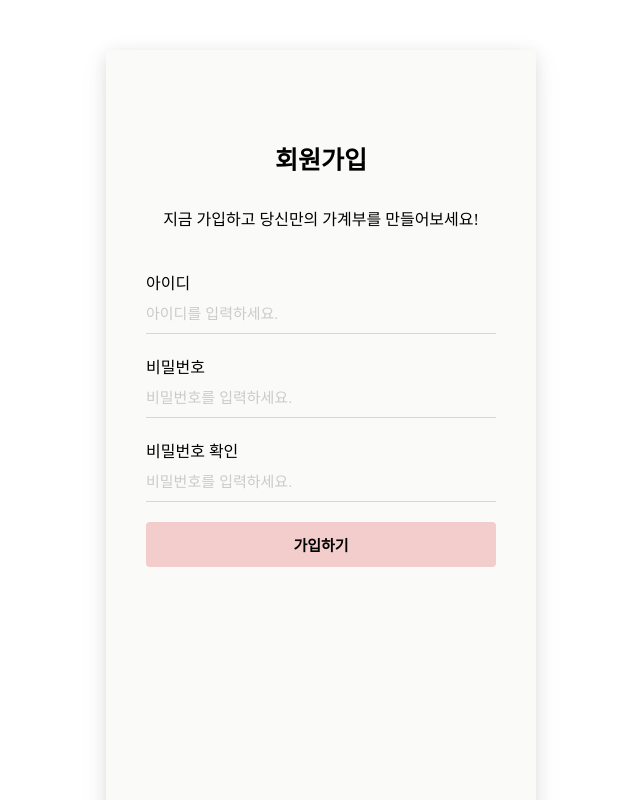
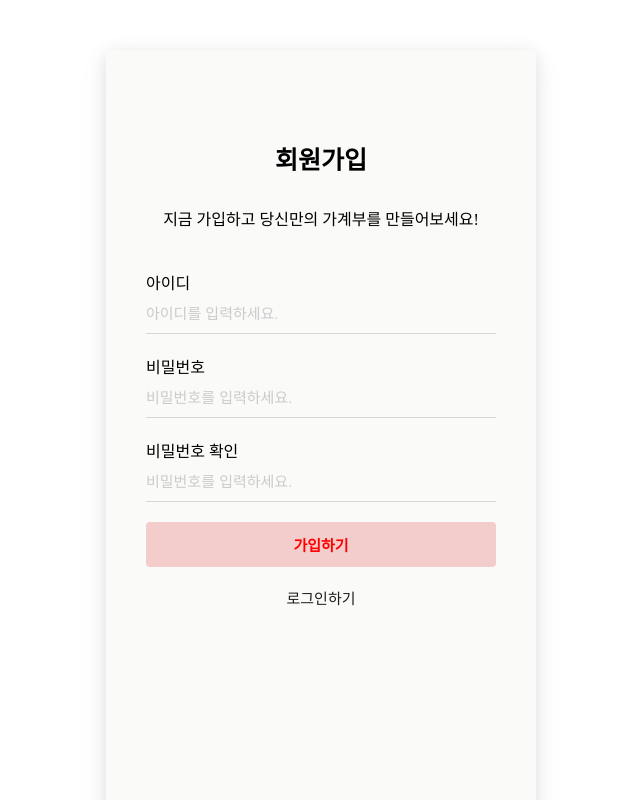
Before and after one commit to sooojinn/ShowMeTheMoney2.0, a React app in the folder showmethemoney2/src/webapp/: page /join in a window 1280 px wide. Shown: the top 800 px of the page, without its empty margins (319-959 px from the left). Built offline with nearby package versions, Linux system fonts and the light colour scheme; a web font is replaced by a local one.

Commit message:
[FE] ✨ 회원가입 시 중복 요청 막는 기능 구현

```diff
--- a/showmethemoney2/src/webapp/src/components/Join.css
+++ b/showmethemoney2/src/webapp/src/components/Join.css
@@ -93,10 +93,14 @@ input:focus {
   cursor: pointer;
 }
 
-.login-page_btn {
+.submit-btn:disabled {
+  color: red;
+}
+
+.login-link {
   display: block;
   width: 100px;
-  margin: 0 auto;
+  margin: 20px auto;
   text-align: center;
   color: #1e1e1e;
   font-size: 15px;
--- a/showmethemoney2/src/webapp/src/components/Join.js
+++ b/showmethemoney2/src/webapp/src/components/Join.js
@@ -1,19 +1,17 @@
 import "./Join.css";
-import { useEffect } from "react";
-import { useNavigate } from "react-router-dom";
+import { useState } from "react";
+import { Link, useNavigate } from "react-router-dom";
 import { useForm } from "react-hook-form";
 
 function JoinForm() {
-  const navigate = useNavigate();
   const {
     register,
     handleSubmit,
-    watch,
-    setError,
-    clearErrors,
     getValues,
-    formState: { errors },
+    formState: { errors, isValid, isSubmitting, isSubmitted },
   } = useForm({ mode: "onChange" });
+
+  const navigate = useNavigate();
 
   const usernameArr = ["aaa", "123", "soojin00"];
 
@@ -33,33 +31,33 @@ function JoinForm() {
 
   //   return result === 'true' ? false : true
 
-  useEffect(() => {
-    if (
-      watch("password") !== watch("passwordCheck") &&
-      watch("passwordCheck")
-    ) {
-      setError("passwordCheck", {
-        type: "password-mismatch",
-        message: "비밀번호가 일치하지 않습니다",
-      });
-    } else {
-      clearErrors("passwordCheck");
-    }
-  }, [watch("password"), watch("passwordCheck")]);
+  console.log("render");
+  console.log(isSubmitting);
+
+  // useEffect(() => {
+  //   if (
+  //     watch("password") !== watch("passwordCheck") &&
+  //     watch("passwordCheck")
+  //   ) {
+  //     setError("passwordCheck", {
+  //       type: "password-mismatch",
+  //       message: "비밀번호가 일치하지 않습니다",
+  //     });
+  //   } else {
+  //     clearErrors("passwordCheck");
+  //   }
+  // }, [watch("password"), watch("passwordCheck")]);
 
   const onSubmit = (data) => {
     const postData = async (data) => {
       try {
-        const res = await fetch(
-          "https://2a6fece9-32ad-4426-a0fb-d9ddbd129199.mock.pstmn.io/joinProc",
-          {
-            method: "POST",
-            headers: {
-              "Content-Type": "application/json",
-            },
-            body: JSON.stringify(data),
-          }
-        );
+        const res = await fetch("/joinProc", {
+          method: "POST",
+          headers: {
+            "Content-Type": "application/json",
+          },
+          body: JSON.stringify(data),
+        });
         const status = await res.status;
         if (status === 200) {
           navigate("/login");
@@ -74,12 +72,7 @@ function JoinForm() {
 
   return (
     <>
-      <form
-        onSubmit={handleSubmit(onSubmit)}
-        action="/joinProc"
-        method="post"
-        name="joinForm"
-      >
+      <form onSubmit={handleSubmit(onSubmit)} name="joinForm">
         <div className="title-div">
           <p className="title">회원가입</p>
           <p className="title-info">
@@ -150,7 +143,7 @@ function JoinForm() {
               validate: {
                 matchPassword: (value) => {
                   const { password } = getValues();
-                  return password === value || "비밀번호가 일치하지 않습니다";
+                  return password === value || "비밀번호가 일치하지 않습니다.";
                 },
               },
             })}
@@ -159,9 +152,16 @@ function JoinForm() {
             <div className="err message">{errors.passwordCheck.message}</div>
           )}
         </div>
-        <button className="submit-btn" value="join">
+        <button
+          disabled={!isValid || isSubmitting || isSubmitted}
+          className="submit-btn"
+          value="join"
+        >
           가입하기
         </button>
+        <Link to="/login" className="login-link">
+          로그인하기
+        </Link>
       </form>
     </>
   );
```
